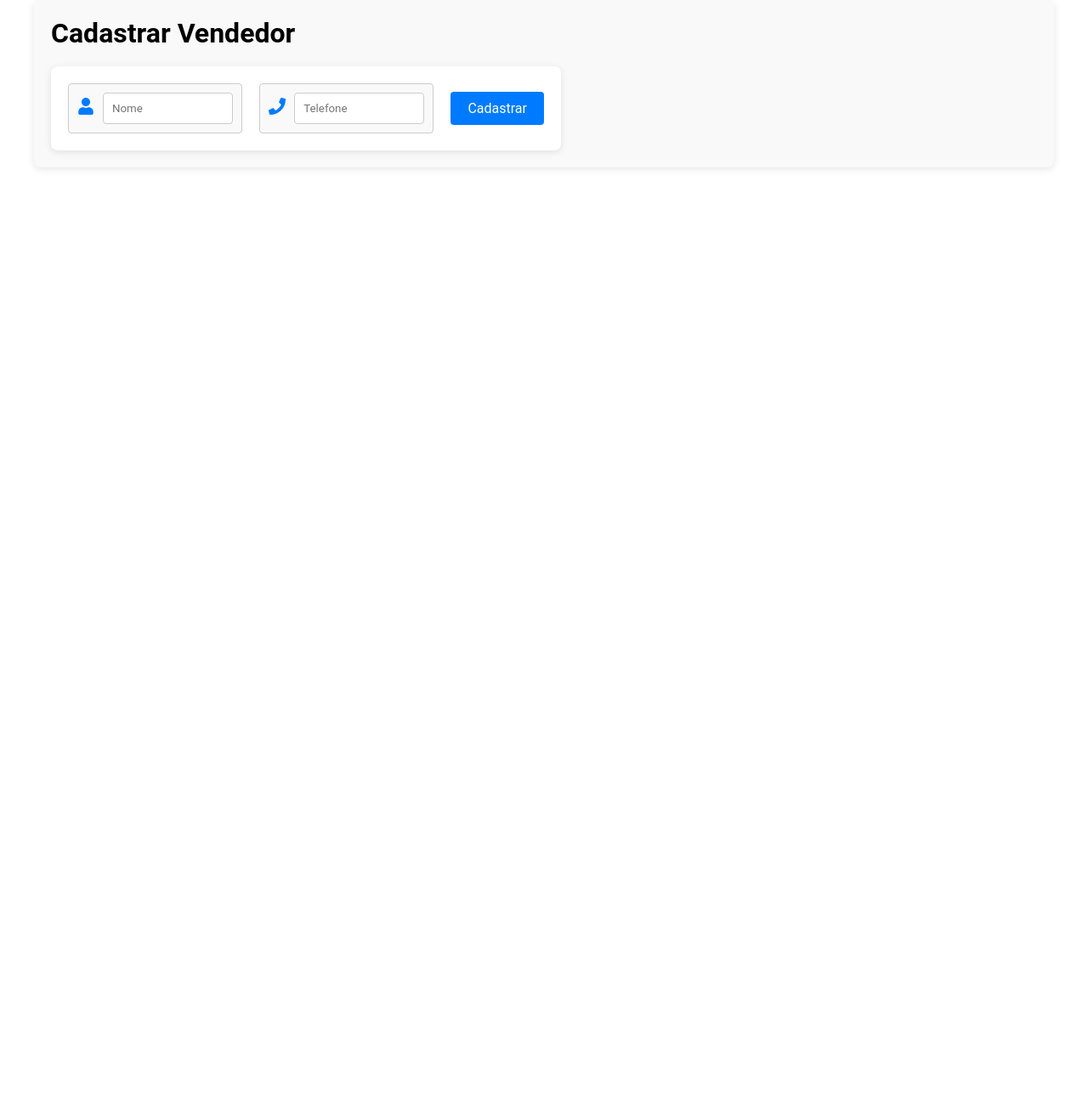
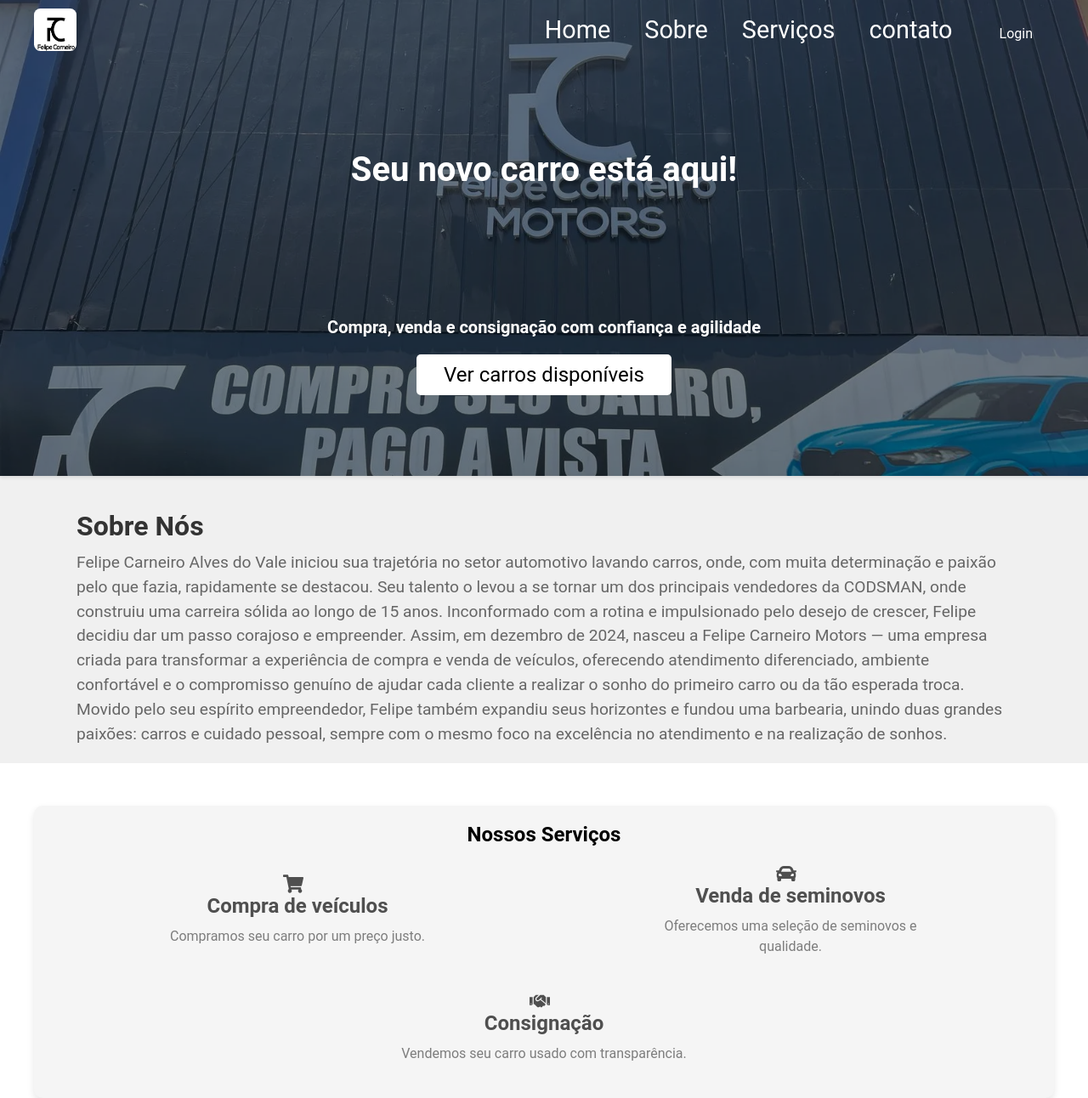
Before and after one commit to adryeldeev/LPFC, a React (Vite) app: page / in a window 1280 px wide. Shown: the whole page at 85% size. Before the commit the page ends 800 px from the top, so only its background shows below. Built offline with nearby package versions, Linux system fonts and the light colour scheme; no server answers.

Commit message:
criacao page veiculos e vendedor

```diff
--- a/src/App.tsx
+++ b/src/App.tsx
@@ -1,17 +1,37 @@
 import React from "react";
 import "./App.css";
-import { BrowserRouter as Router } from "react-router-dom";
+import { Route, BrowserRouter as Router, Routes } from "react-router-dom";
 import AuthProvider from "./Context/AuthProvider";
 import CadastrarVendedor from "./Pages/CadastrarVendedor/CadastrarVendedor";
+import Home from "./Pages/Home/Home";
+import PrivateRouteAdmin from "./Routes/PrivateRoute";
+import CadastrarVeiculos from "./Pages/CadastrarVeiculos/CadastrarVeiculos";
+import CadastrarAdmin from "./Pages/CadastrarAdmin/CadastrarAdmin";
+import Vendedores from "./Pages/Vendedores/Vendedores";
+import Carros from "./Pages/Carros/Carros";
+import Login from "./Pages/Login/Login";
+import CadastrarUser from "./Pages/CadastrarUser/CadastrarUser";
 
 const App: React.FC = () => {
   return (
     <Router>
+      <AuthProvider>
+        <Routes>
+          {/* Rotas públicas */}
+          <Route path="/" element={<Home />} />
+          <Route path="/login" element={<Login />} />
+          <Route path="/cadastrarUser" element={<CadastrarUser />} />
 
-        <AuthProvider>
-         <CadastrarVendedor/>
-        </AuthProvider>
-
+          {/* Rotas privadas para administradores */}
+          <Route element={<PrivateRouteAdmin />}>
+            <Route path="/cadastrarVendedor" element={<CadastrarVendedor />} />
+            <Route path="/cadastrarVeiculo" element={<CadastrarVeiculos />} />
+            <Route path="/veiculos" element={<Carros />} />
+            <Route path="/vendedores" element={<Vendedores />} />
+            <Route path="/CadastrarAdmin" element={<CadastrarAdmin />} />
+          </Route>
+        </Routes>
+      </AuthProvider>
     </Router>
   );
 };
--- a/src/Components/Header/Header.tsx
+++ b/src/Components/Header/Header.tsx
@@ -1,4 +1,5 @@
 import { useState, useEffect, useRef } from "react";
+import { useAuth } from "../../Context/AuthProvider"; // Importa o contexto de autenticação
 import {
   ContentNavDiv,
   HeaderContainer,
@@ -14,10 +15,12 @@
   DropdownMenu,
   DropdownMenuList,
   MenuIcon,
+  ButtonLink,
 } from "./HeaderStyled";
 import Logo2 from "../../assets/Logo.webp";
 
 const Header: React.FC = () => {
+  const { user } = useAuth(); // Obtém o usuário autenticado do contexto
   const [open, setOpen] = useState<boolean>(false);
   const dropdownRef = useRef<HTMLDivElement>(null); // Referência para o dropdown
 
@@ -30,7 +33,6 @@
       dropdownRef.current &&
       !dropdownRef.current.contains(event.target as Node)
     ) {
-      // Se clicou no MenuIcon, não faz nada
       const menuIcon = document.getElementById("menu-icon");
       if (menuIcon && menuIcon.contains(event.target as Node)) {
         return;
@@ -38,7 +40,7 @@
 
       setOpen(false); // Fecha o menu só se for realmente fora
     }
-  }
+  };
 
   useEffect(() => {
     document.addEventListener("mousedown", handleClickOutside);
@@ -60,18 +62,38 @@
               <NavLink href="#home">Home</NavLink>
             </NavItem>
             <NavItem>
-              <NavLink href="#about">About</NavLink>
+              <NavLink href="#sobre">Sobre</NavLink>
             </NavItem>
             <NavItem>
-              <NavLink href="#services">Services</NavLink>
+              <NavLink href="#servicos">Serviços</NavLink>
             </NavItem>
             <NavItem>
-              <NavLink href="#contact">Contact</NavLink>
+              <NavLink href="#contato">contato</NavLink>
             </NavItem>
+            {!user ? (
+              <NavItem>
+                <ButtonLink>Login</ButtonLink>
+              </NavItem>
+            ) : (
+              <NavItem>
+                <ButtonLink>Sair</ButtonLink>
+              </NavItem>
+            )}
+            {/* Links adicionais para administradores */}
+            {user?.role === "ADMIN" && (
+              <>
+                <NavItem>
+                  <NavLink href="/cadastrar-veiculo">Cadastrar Veículo</NavLink>
+                </NavItem>
+                <NavItem>
+                  <NavLink href="/cadastrar-vendedor">Cadastrar Vendedor</NavLink>
+                </NavItem>
+              </>
+            )}
           </NavList>
           <MenuIcon id="menu-icon" onClick={toggleMenu}>
-  {open ? "X" : "☰"}
-</MenuIcon>
+            {open ? "X" : "☰"}
+          </MenuIcon>
         </Nav>
         {open && (
           <DropdownMenu ref={dropdownRef}>
@@ -80,14 +102,34 @@
                 <NavLink href="#home">Home</NavLink>
               </NavItem>
               <NavItem>
-                <NavLink href="#about">About</NavLink>
+                <NavLink href="#sore">Sobre</NavLink>
               </NavItem>
               <NavItem>
-                <NavLink href="#services">Services</NavLink>
+                <NavLink href="#servicos">Serviços</NavLink>
               </NavItem>
               <NavItem>
-                <NavLink href="#contact">Contact</NavLink>
+                <NavLink href="#contato">Contato</NavLink>
               </NavItem>
+              {!user ? (
+                <NavItem>
+                  <ButtonLink>Login</ButtonLink>
+                </NavItem>
+              ) : (
+                <NavItem>
+                  <ButtonLink>Sair</ButtonLink>
+                </NavItem>
+              )}
+              {/* Links adicionais para administradores no menu dropdown */}
+              {user?.role === "ADMIN" && (
+                <>
+                  <NavItem>
+                    <NavLink href="/veiculos">Veículo</NavLink>
+                  </NavItem>
+                  <NavItem>
+                    <NavLink href="/vendedores">Vendedor</NavLink>
+                  </NavItem>
+                </>
+              )}
             </DropdownMenuList>
           </DropdownMenu>
         )}
--- a/src/Components/Header/HeaderStyled.ts
+++ b/src/Components/Header/HeaderStyled.ts
@@ -168,7 +168,19 @@
     }
 
     `
+    export const ButtonLink = styled.button`
+    background-color: transparent;
+    border: none;
+    color: #fff;
+    font-size: 16px;
+    cursor: pointer;
+    padding: 10px 15px;
+    text-decoration: none;
 
+    &:hover {
+      color: #007bff;
+    }
+  `;
 
     export const DropdownMenu = styled.div`
     position: absolute;
--- a/src/Pages/CadastrarAdmin/CadastrarAdmin.tsx
+++ b/src/Pages/CadastrarAdmin/CadastrarAdmin.tsx
@@ -13,7 +13,7 @@
 import InputField from '../../Components/Input/InputField';
 import { Link } from "react-router-dom";
 import Button from '../../Components/Button/Button';
-import Logo from '../../assets/logo.png'; // Ajuste o caminho se necessário
+import Logo from '../../assets/Logo.webp'; // Ajuste o caminho se necessário
 
 interface FormData {
   username: string;
--- a/src/Pages/CadastrarUser/CadastrarUser.tsx
+++ b/src/Pages/CadastrarUser/CadastrarUser.tsx
@@ -0,0 +1,11 @@
+import React from 'react'
+
+const CadastrarUser = () => {
+  return (
+    <div>
+      CadastrarUser
+    </div>
+  )
+}
+
+export default CadastrarUser
--- a/src/Pages/Carros/CarrosStyled.ts
+++ b/src/Pages/Carros/CarrosStyled.ts
@@ -0,0 +1,70 @@
+import styled from "styled-components";
+
+export const ListaCarrosContainer = styled.div`
+  display: flex;
+  flex-wrap: wrap;
+  gap: 20px;
+  justify-content: center;
+  padding: 20px;
+`;
+
+export const CarroCard = styled.div`
+  display: flex;
+  flex-direction: column;
+  align-items: center;
+  width: 300px;
+  border: 1px solid #ccc;
+  border-radius: 8px;
+  padding: 15px;
+  background-color: #fff;
+  box-shadow: 0 4px 8px rgba(0, 0, 0, 0.1);
+`;
+
+export const CarroImagem = styled.img`
+  width: 100%;
+  height: 200px;
+  object-fit: cover;
+  border-radius: 8px;
+`;
+
+export const CarroInfo = styled.div`
+  margin-top: 10px;
+  text-align: center;
+
+  h3 {
+    font-size: 18px;
+    color: #333;
+  }
+
+  p {
+    font-size: 14px;
+    color: #666;
+  }
+`;
+
+export const PaginacaoContainer = styled.div`
+  display: flex;
+  justify-content: center;
+  gap: 10px;
+  margin-top: 20px;
+`;
+
+export const BotaoPaginacao = styled.button`
+  background-color: #007bff;
+  color: white;
+  border: none;
+  border-radius: 4px;
+  padding: 10px 20px;
+  font-size: 16px;
+  cursor: pointer;
+  transition: background-color 0.3s ease;
+
+  &:hover {
+    background-color: #0056b3;
+  }
+
+  &:disabled {
+    background-color: #ccc;
+    cursor: not-allowed;
+  }
+`;
--- a/src/Pages/Home/Home.tsx
+++ b/src/Pages/Home/Home.tsx
@@ -1,16 +1,14 @@
 import React from 'react'
-import CadastrarVeiculos from '../CadastrarVeiculos/CadastrarVeiculos'
-// import Header from '../../Components/Header/Header'
-// import Sobre from '../../Components/Sobre/Sobre'
-// import Servico from '../../Components/Servicos/Servico'
+ import Header from '../../Components/Header/Header'
+ import Sobre from '../../Components/Sobre/Sobre'
+ import Servico from '../../Components/Servicos/Servico'
 
 const Home:React.FC = () => {
   return (
     <>
-{/* <Header />
+ <Header />
   <Sobre/>
-  <Servico/> */}
-<CadastrarVeiculos/>
+  <Servico/>
     </>
 )
 }
--- a/src/Pages/Login/Login.tsx
+++ b/src/Pages/Login/Login.tsx
@@ -15,7 +15,7 @@
 } from "./LoginStyled";
 import { AiOutlineMail } from "react-icons/ai";
 import { TbLockPassword } from "react-icons/tb";
-import Logo from "../../Img/Logo.webp";
+import Logo from '../../assets/Logo.webp'; // Ajuste o caminho se necessário
 import { useAuth } from "../../Context/AuthProvider";
 import { NavLink } from "react-router-dom";
 
--- a/src/Routes/PrivateRoute.tsx
+++ b/src/Routes/PrivateRoute.tsx
@@ -4,10 +4,6 @@
 const PrivateRouteAdmin = () => {
   const { token, user } = useAuth();
 
-  // Não logado: permite ver páginas públicas (landing page, por exemplo)
-  if (!token) {
-    return <Outlet />; // Permite acessar a landing page ou qualquer outra rota pública
-  }
 
   // Logado, mas não é ADMIN: redireciona para a página inicial
   if (user?.role !== "ADMIN") {
```
Also changed, not shown: src/Pages/Carros/Carros.tsx (+106 -0 lines).
